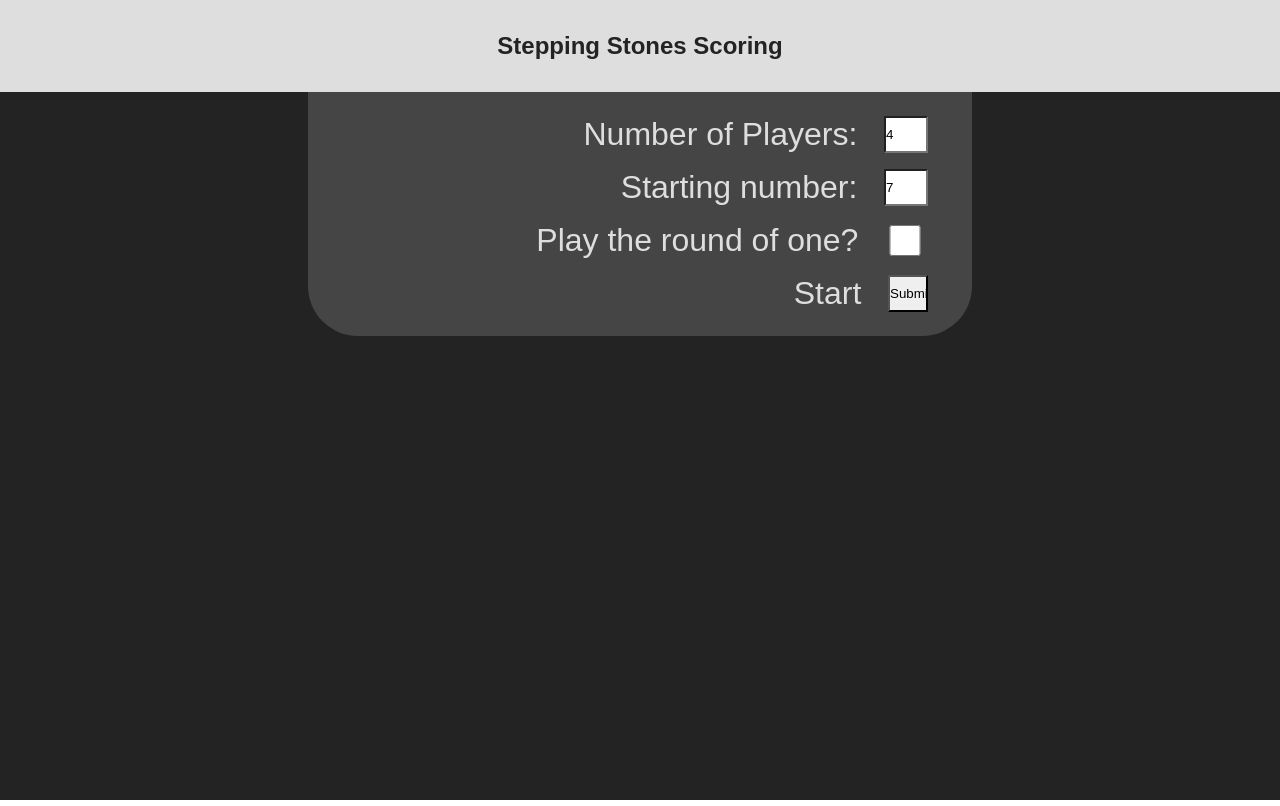
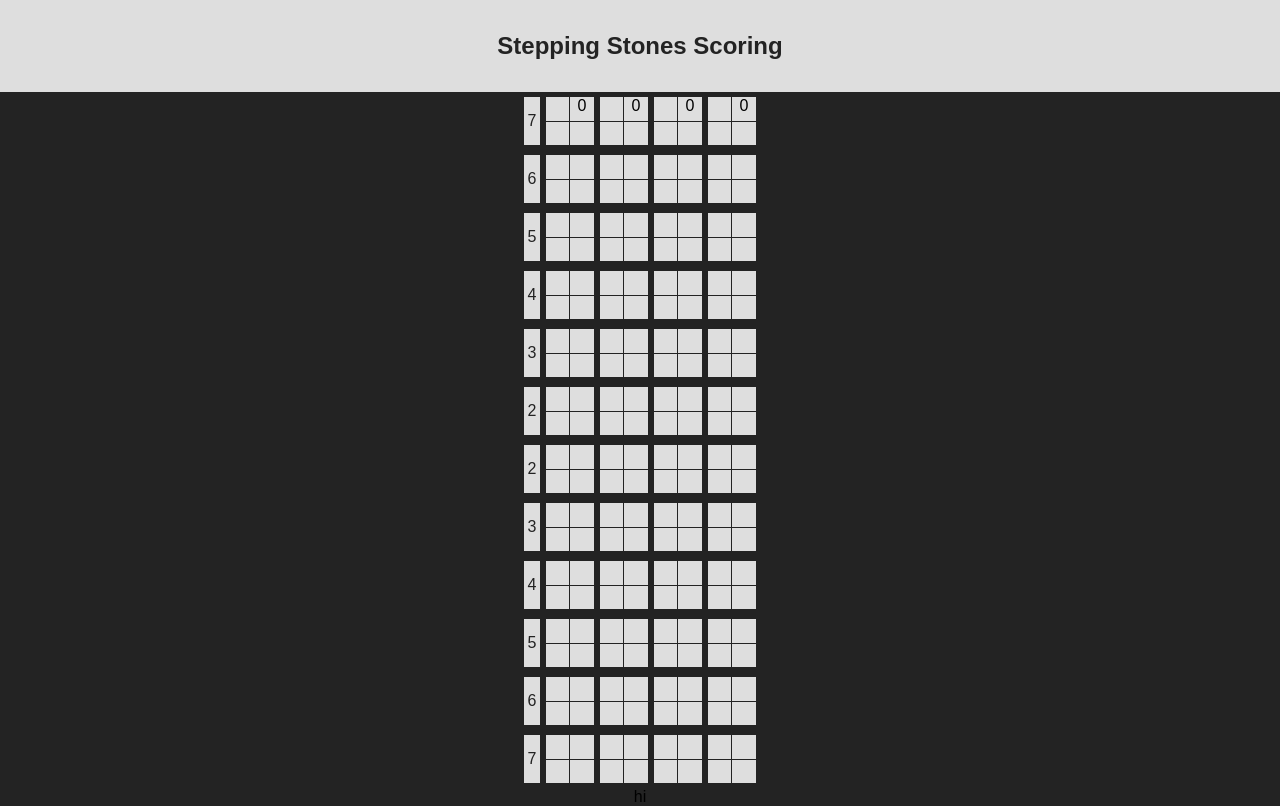
Before and after one commit to rowanlupton/stepping-stones, a React (Create React App) app: page / in a window 1280 px wide. Built offline with nearby package versions, Linux system fonts and the light colour scheme.

Commit message:
Only write 0 as the score in the first row
p sure i'm going to need to rewrite the Box (and maybe Row?) bits. i
want to keep track of the score's state outside of them, and i need to
store their states for bid and tricks taken...

```diff
--- a/src/App.js
+++ b/src/App.js
@@ -2,22 +2,25 @@ import React, { Component } from 'react';
 import './App.css';
 
 function Box (props) {
-    return  <div className="Box">
-              <div className="score">{props.score}</div>
-              <div className="bid">{props.bid}</div>
-              <div className="tricks-taken">{props.tricksTaken}</div>
-              <div className="difference">{props.difference}</div>
-            </div>;
+  const {score} = props.firstRow ? {score: 0} : props
+  // if (props.firstRow) { const score = 0 }
+  //   else { const {score} = props }
+  return  <div className="Box">
+            <div className="score">{score}</div>
+            <div className="bid">{props.bid}</div>
+            <div className="tricks-taken">{props.tricksTaken}</div>
+            <div className="difference">{props.difference}</div>
+          </div>;
 }
 Box.defaultProps = {
-    score: 0,
+    score: null,
     bid: null,
     tricksTaken: null,
     difference: null
 }
 
 function Row (props) {
-  const {dealer,trump,cardsNumber,numberOfPlayers} = props
+  const {dealer,trump,cardsNumber,numberOfPlayers,firstRow} = props
   return  <div className="Row">
             <div className="round-information">
               <div className="dealer">{dealer}</div>
@@ -26,7 +29,7 @@ function Row (props) {
             </div>
 
             {[...Array(numberOfPlayers)].map((player,i) =>
-              <Box key={i} />
+              <Box key={i} firstRow={firstRow} />
             )}
           </div>
 }
@@ -58,7 +61,12 @@ class Board extends Component {
     return (
       <div id="board">
         {roundNumbers.map((x,i) =>
-          <Row key={i} rowKey={i} cardsNumber={x} numberOfPlayers={numberOfPlayers} />
+          <Row
+            key={i}
+            rowKey={i}
+            cardsNumber={x}
+            numberOfPlayers={numberOfPlayers}
+            firstRow={i === 0} />
         )}
         hi
       </div>
@@ -126,6 +134,8 @@ class App extends Component {
       toggleRoundOfOne: false,
       players: []
     }
+
+    this.state.settings = true // debug only
     this.updateSettings = this.updateSettings.bind(this)
     this.applySettings = this.applySettings.bind(this)
   }
```
